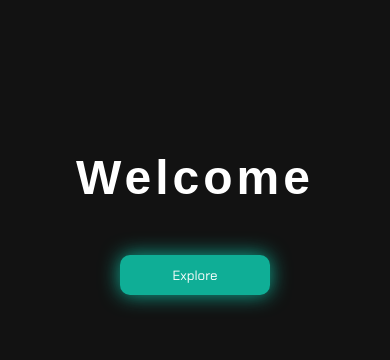
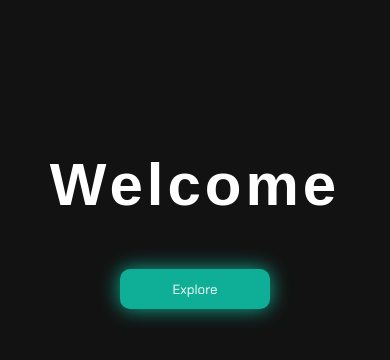
Before and after one commit to RomeoAtoyan/DigiVerse, a React (Create React App) app in the folder digverse/: page / in a window 390 px wide. Shown: the top 360 px of the page. Built offline with nearby package versions, Linux system fonts and the light colour scheme.

Commit message:
welcome page changes

```diff
--- a/digverse/src/Pages/WelcomePage.css
+++ b/digverse/src/Pages/WelcomePage.css
@@ -44,18 +44,14 @@
 }
 
 @media only screen and (max-width: 1000px) {
-  body {
-    width: 100%;
+  .intro {
     height: 50vh;
-  }
-
-  .intro {
     align-items: center;
     justify-content: unset;
   }
 
   #introtext {
     padding-top: 150px;
-    font-size: 48px;
+    font-size: 60px;
   }
 }
```
